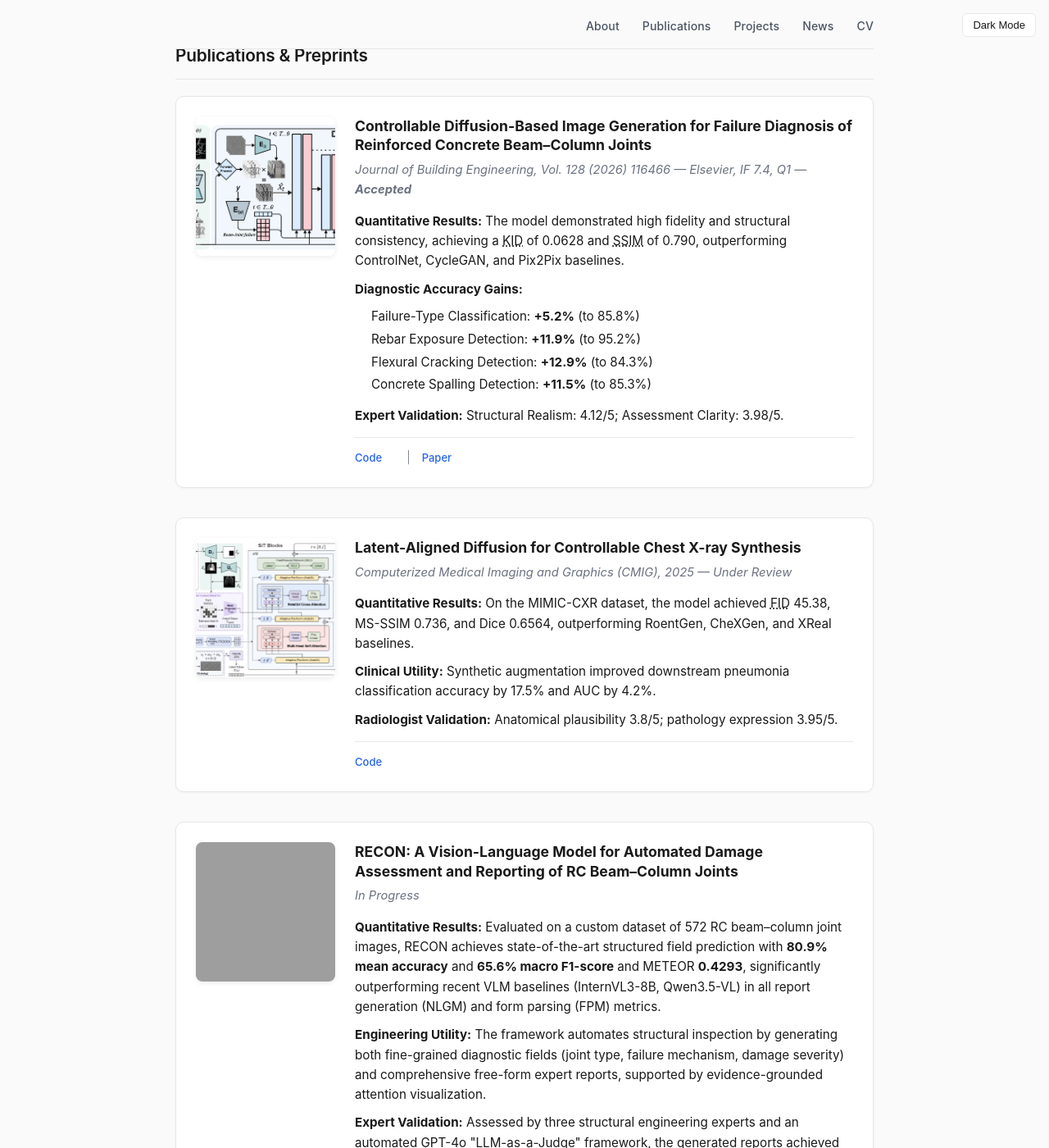
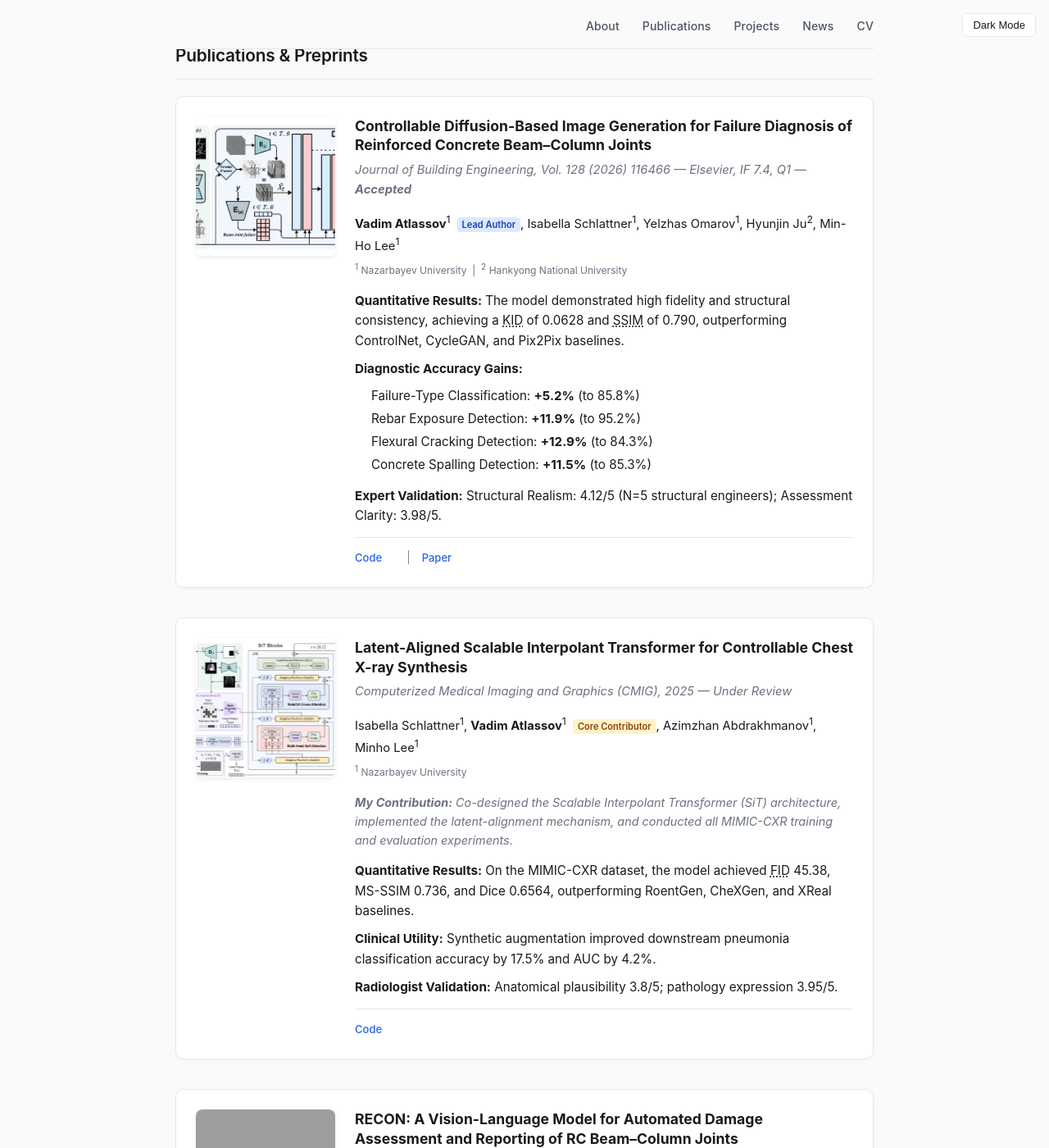
Before and after one commit to Vadim-ATL/Vadim-ATL.github.io, a Jekyll site: the page built from index.md, in a window 1280 px wide and 1400 px high, scrolled down 602 px. Shown: the whole window at 82% size. Built offline with Jekyll 4.4.1, drawn with Linux system fonts in a browser that asks for light colours; our own code applies the rules of GitHub Pages for plain Markdown files; some of the changed text lies outside the part shown; grey boxes are pictures that could not be loaded.

Commit message:
add authorship

```diff
--- a/index.md
+++ b/index.md
@@ -327,12 +327,23 @@
 </div>
   </div>
   <h2 id="publications">Publications &amp; Preprints</h2>
-  <div class="paper">
+    <div class="paper">
     <div style="display: flex; gap: 24px; align-items: flex-start;">
       <img class="paper-preview" src="assets/jbe_preview.png" alt="RC joint failure generation preview">
       <div style="flex: 1;">
         <div class="paper-title">Controllable Diffusion-Based Image Generation for Failure Diagnosis of Reinforced Concrete Beam–Column Joints</div>
         <div class="paper-venue">Journal of Building Engineering, Vol. 128 (2026) 116466 — Elsevier, IF 7.4, Q1 — <strong>Accepted</strong></div>
+        <p style="font-size: 0.92em; margin-bottom: 14px; line-height: 1.6; color: var(--text, #1a1a1a);">
+          <strong>Vadim Atlassov</strong><sup>1</sup> <span style="background: #dbeafe; color: #1e40af; font-size: 0.75em; padding: 2px 6px; border-radius: 4px; font-weight: 600; margin-left: 4px;">Lead Author</span>,
+          Isabella Schlattner<sup>1</sup>,
+          Yelzhas Omarov<sup>1</sup>,
+          Hyunjin Ju<sup>2</sup>,
+          Min-Ho Lee<sup>1</sup>
+          <br>
+          <span style="font-size: 0.82em; color: var(--text-muted, #6b7280); margin-top: 4px; display: inline-block;">
+            <sup>1</sup> Nazarbayev University &nbsp;|&nbsp; <sup>2</sup> Hankyong National University
+          </span>
+        </p>
         <p>
           <strong>Quantitative Results:</strong> The model demonstrated high fidelity and structural consistency, achieving a <abbr title="Kernel Inception Distance">KID</abbr> of 0.0628 and <abbr title="Structural Similarity Index">SSIM</abbr> of 0.790, outperforming ControlNet, CycleGAN, and Pix2Pix baselines.
         </p>
@@ -344,7 +355,7 @@
           <li>Concrete Spalling Detection: <strong>+11.5%</strong> (to 85.3%)</li>
         </ul>
         <p>
-          <strong>Expert Validation:</strong> Structural Realism: 4.12/5; Assessment Clarity: 3.98/5.
+          <strong>Expert Validation:</strong> Structural Realism: 4.12/5 (N=5 structural engineers); Assessment Clarity: 3.98/5.
         </p>
         <div class="paper-links">
           <a href="https://github.com/nubcico/GenBeamJoint" target="_blank" rel="noopener">Code</a>
@@ -354,12 +365,25 @@
       </div>
     </div>
   </div>
-  <div class="paper">
+    <div class="paper">
     <div style="display: flex; gap: 24px; align-items: flex-start;">
       <img class="paper-preview" src="assets/cxr_preview.png" alt="Chest X-ray synthesis preview">
       <div style="flex: 1;">
-        <div class="paper-title">Latent-Aligned Diffusion for Controllable Chest X-ray Synthesis</div>
+        <div class="paper-title">Latent-Aligned Scalable Interpolant Transformer for Controllable Chest X-ray Synthesis</div>
         <div class="paper-venue">Computerized Medical Imaging and Graphics (CMIG), 2025 — Under Review</div>
+          <p style="font-size: 0.92em; margin-bottom: 14px; line-height: 1.6; color: var(--text, #1a1a1a);">
+          Isabella Schlattner<sup>1</sup>,
+          <strong>Vadim Atlassov</strong><sup>1</sup> <span style="background: #fef3c7; color: #92400e; font-size: 0.75em; padding: 2px 6px; border-radius: 4px; font-weight: 600; margin-left: 4px;">Core Contributor</span>,
+          Azimzhan Abdrakhmanov<sup>1</sup>,
+          Minho Lee<sup>1</sup>
+          <br>
+          <span style="font-size: 0.82em; color: var(--text-muted, #6b7280); margin-top: 4px; display: inline-block;">
+            <sup>1</sup> Nazarbayev University
+          </span>
+        </p>
+        <p style="font-size: 0.9em; margin-bottom: 14px; color: var(--text-muted, #4b5563); font-style: italic;">
+          <strong>My Contribution:</strong> Co-designed the Scalable Interpolant Transformer (SiT) architecture, implemented the latent-alignment mechanism, and conducted all MIMIC-CXR training and evaluation experiments.
+        </p>
         <p>
           <strong>Quantitative Results:</strong> On the <a href="https://physionet.org/content/mimic-cxr/2.1.0/" style="color: inherit; text-decoration: none;">MIMIC-CXR</a> dataset, the model achieved <abbr title="Fréchet Inception Distance">FID</abbr> 45.38, MS-SSIM 0.736, and Dice 0.6564, outperforming RoentGen, CheXGen, and XReal baselines.
         </p>
@@ -397,12 +421,27 @@ RC Beam–Column Joints</div>
       </div>
     </div>
   </div>
-  <div class="paper">
+    <div class="paper">
     <div style="display: flex; gap: 24px; align-items: flex-start;">
       <img class="paper-preview" src="assets/rc_bcj_dataset_preview.png" alt="RC-BCJ-Dataset preview">
       <div style="flex: 1;">
         <div class="paper-title">RC-BCJ-Dataset: A Benchmark Image Dataset of Reinforced Concrete Beam–Column Joint Failures</div>
         <div class="paper-venue">Scientific Data (Nature Portfolio), 2026 — Under Review</div>
+          <p style="font-size: 0.92em; margin-bottom: 14px; line-height: 1.6; color: var(--text, #1a1a1a);">
+          Min-Ho Lee<sup>1</sup>,
+          Azimzhan Abdrakhmanov<sup>1</sup>,
+          <strong>Vadim Atlassov</strong><sup>1</sup> <span style="background: #fef3c7; color: #92400e; font-size: 0.75em; padding: 2px 6px; border-radius: 4px; font-weight: 600; margin-left: 4px;">Core Contributor</span>,
+          Isabella Schlattner<sup>1</sup>,
+          Dongho Kim<sup>2</sup>,
+          Hyunjin Ju<sup>2,*</sup>
+          <br>
+          <span style="font-size: 0.82em; color: var(--text-muted, #6b7280); margin-top: 4px; display: inline-block;">
+            <sup>1</sup> Nazarbayev University &nbsp;|&nbsp; <sup>2</sup> Hankyong National University &nbsp;|&nbsp; <sup>*</sup> Corresponding Author
+          </span>
+        </p>
+        <p style="font-size: 0.9em; margin-bottom: 14px; color: var(--text-muted, #4b5563); font-style: italic;">
+          <strong>My Contribution:</strong> Led the curation of the 572-image dataset, designed the multi-attribute annotation schema, executed all baseline model evaluations (ViT, Qwen3-VL), and managed the Zenodo repository deployment.
+        </p>
         <p>
           <strong>Dataset Overview:</strong> 572 annotated images of RC beam–column joint failures with expert-verified multi-attribute annotations for structural damage recognition, vision–language modeling, and generative modeling.
         </p>
```
